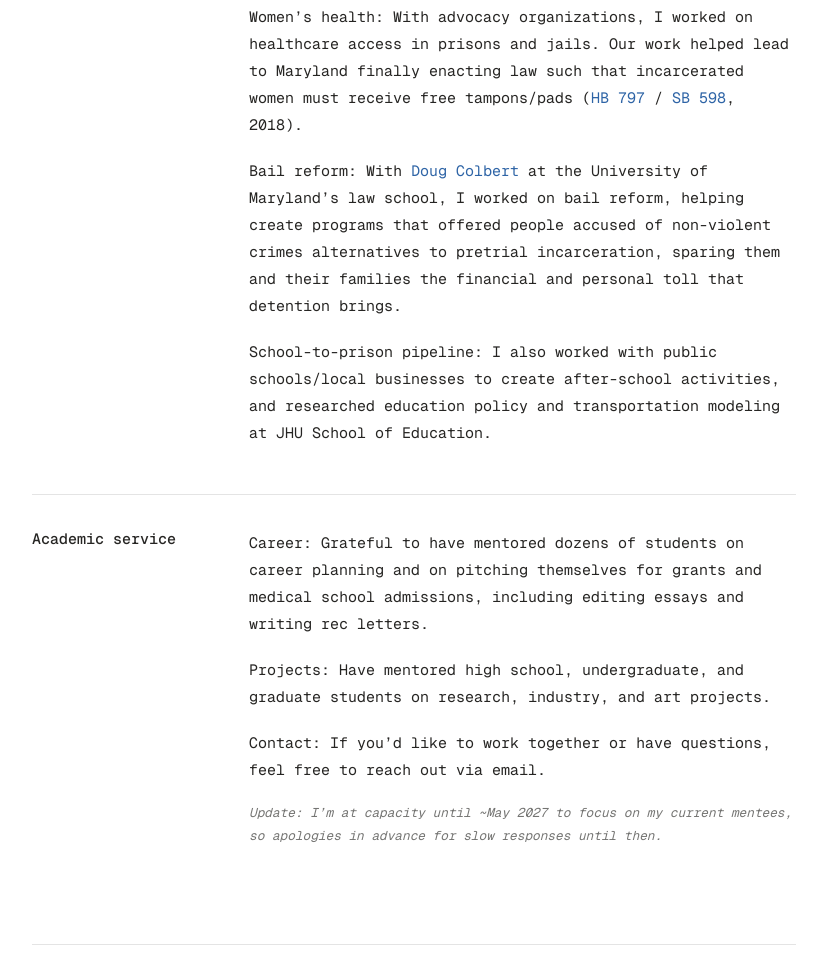
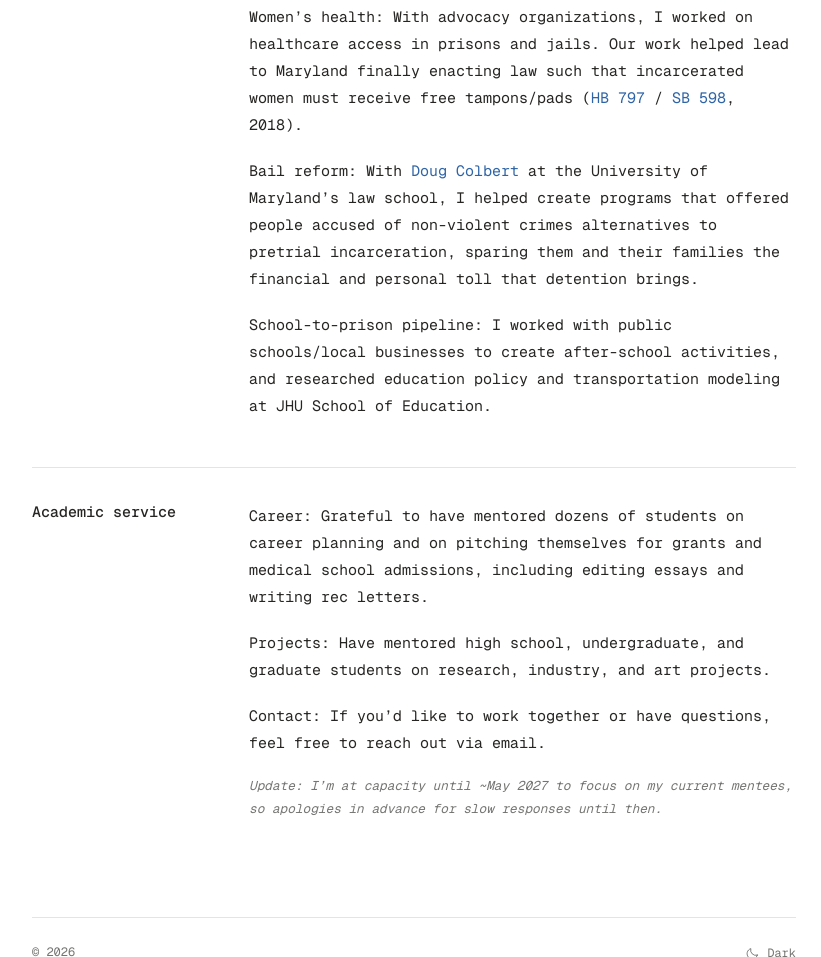
Before and after one commit to ank-agar/ank-agar.github.io, a plain HTML site: page about/index.html in a window 1280 px wide. Shown: the part 923-1880 px from the top of the page, without its empty margins (226-1047 px from the left). Drawn offline with Linux system fonts and the light colour scheme.

Commit message:
Personal site: home bio clarifies prison work; tighter bail reform and school-to-prison lines

```diff
--- a/about/index.html
+++ b/about/index.html
@@ -31,7 +31,7 @@
     <main id="main" class="page-main about-main" tabindex="-1">
   <h1 class="visually-hidden">About</h1>
   <section class="about-section" id="research"><div class="about-label"><h2>Research</h2></div><div class="reading-prose"><img class="headshot" src="../assets/photos/headshot.jpg" alt="Ank Agarwal" width="400" height="500"><p>I am an MD PhD student at Stanford University, advised by <a href="https://profiles.stanford.edu/roxana-daneshjou">Roxana Daneshjou</a>, and funded by the <a href="https://knight-hennessy.stanford.edu/people/ank-agarwal">Knight-Hennessy Scholarship</a>.</p><p>I think three of the most important problems of our time are:</p><ol class="roman-list"><li>understanding how language models work</li><li>evaluating them rigorously</li><li>designing policies that allow their rapid but safe adoption</li></ol><p>To address these, I focus on capabilities research, eval frameworks, and safe deployment strategies.</p><p>Before Stanford, I did my BA at Johns Hopkins, where I worked on genetically engineering stem cells into specialized cell types, high-throughput omics for circadian rhythms (with <a href="https://profiles.hopkinsmedicine.org/provider/ted-m-dawson/2708436">Ted Dawson</a> and <a href="https://profiles.hopkinsmedicine.org/provider/sung-ung-kang/2777462">Sung Ung Kang</a>), and AI for drug design.</p></div></section>
-  <section class="about-section" id="incarceration"><div class="about-label"><h2>Incarceration policy</h2></div><div class="reading-prose"><p>I worked on incarceration reform for more than a decade, as a teacher, researcher, and advocate.</p><p>Education: With the Jail Tutorial Project, I founded GED, ESOL, and college credit-granting programs at numerous prisons/jails. I also created job training programs for post-release.</p><p>Women’s health: With advocacy organizations, I worked on healthcare access in prisons and jails. Our work helped lead to Maryland finally enacting law such that incarcerated women must receive free tampons/pads (<a href="https://mgaleg.maryland.gov/mgawebsite/Legislation/Details/HB0797?ys=2018RS">HB 797</a> / <a href="https://mgaleg.maryland.gov/mgawebsite/Legislation/Details/sb0598?ys=2018RS">SB 598</a>, 2018).</p><p>Bail reform: With <a href="https://www.law.umaryland.edu/faculty--research/directory/profile/index.php?id=029">Doug Colbert</a> at the University of Maryland’s law school, I worked on bail reform, helping create programs that offered people accused of non-violent crimes alternatives to pretrial incarceration, sparing them and their families the financial and personal toll that detention brings.</p><p>School-to-prison pipeline: I also worked with public schools/local businesses to create after-school activities, and researched education policy and transportation modeling at JHU School of Education.</p></div></section>
+  <section class="about-section" id="incarceration"><div class="about-label"><h2>Incarceration policy</h2></div><div class="reading-prose"><p>I worked on incarceration reform for more than a decade, as a teacher, researcher, and advocate.</p><p>Education: With the Jail Tutorial Project, I founded GED, ESOL, and college credit-granting programs at numerous prisons/jails. I also created job training programs for post-release.</p><p>Women’s health: With advocacy organizations, I worked on healthcare access in prisons and jails. Our work helped lead to Maryland finally enacting law such that incarcerated women must receive free tampons/pads (<a href="https://mgaleg.maryland.gov/mgawebsite/Legislation/Details/HB0797?ys=2018RS">HB 797</a> / <a href="https://mgaleg.maryland.gov/mgawebsite/Legislation/Details/sb0598?ys=2018RS">SB 598</a>, 2018).</p><p>Bail reform: With <a href="https://www.law.umaryland.edu/faculty--research/directory/profile/index.php?id=029">Doug Colbert</a> at the University of Maryland’s law school, I helped create programs that offered people accused of non-violent crimes alternatives to pretrial incarceration, sparing them and their families the financial and personal toll that detention brings.</p><p>School-to-prison pipeline: I worked with public schools/local businesses to create after-school activities, and researched education policy and transportation modeling at JHU School of Education.</p></div></section>
   <section class="about-section" id="service"><div class="about-label"><h2>Academic service</h2></div><div class="reading-prose"><p>Career: Grateful to have mentored dozens of students on career planning and on pitching themselves for grants and medical school admissions, including editing essays and writing rec letters.</p><p>Projects: Have mentored high school, undergraduate, and graduate students on research, industry, and art projects.</p><p>Contact: If you’d like to work together or have questions, feel free to reach out via email.</p><p class="aside"><em>Update: I’m at capacity until ~May 2027 to focus on my current mentees, so apologies in advance for slow responses until then.</em></p></div></section>
 </main>
     <footer class="site-footer">
```
Also changed, not shown: index.html (+1 -1 lines).
